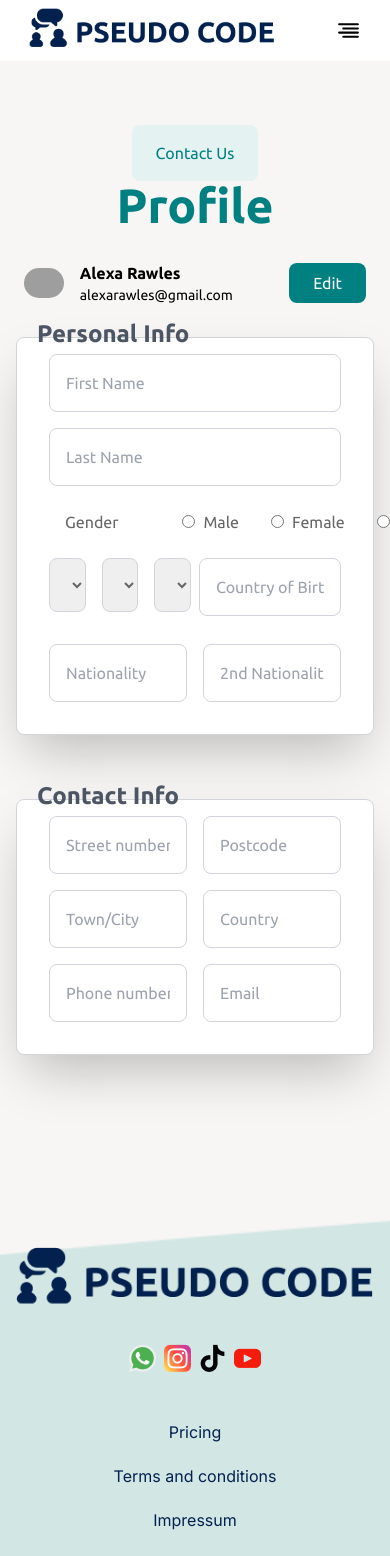
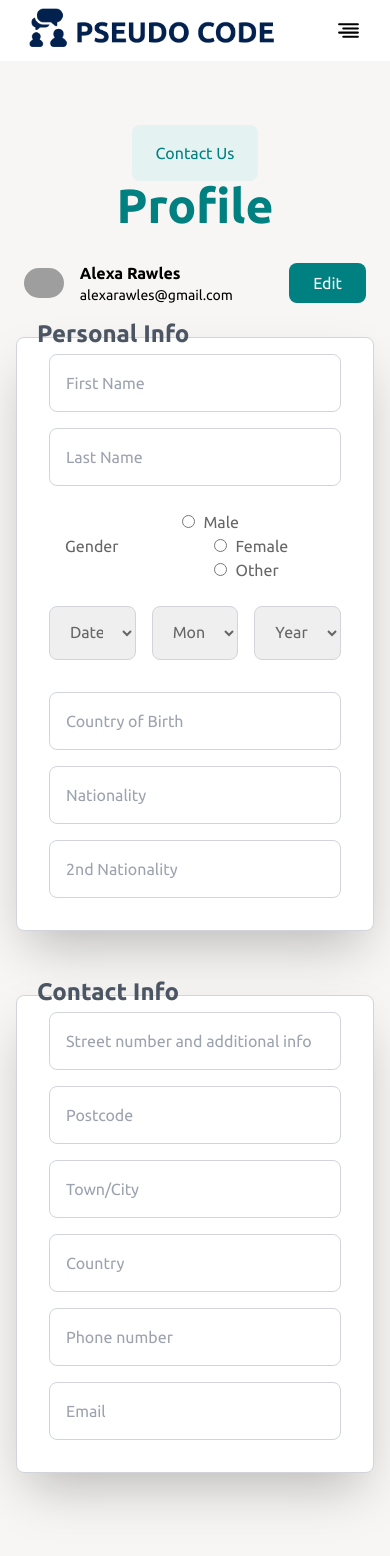
Before and after one commit to Huzaifa622/pseudo, a Next.js app: page /profile in a window 390 px wide. Shown: the top 1556 px of the page. Built offline with nearby package versions, Linux system fonts and the light colour scheme; grey boxes are pictures that could not be loaded.

Commit message:
responsive fix

```diff
--- a/src/components/Home/About1.tsx
+++ b/src/components/Home/About1.tsx
@@ -27,7 +27,7 @@ const About1 = (props: Props) => {
               accusantium doloremque laudantium, totam rem aperiam, eaque.
             </h2>
             <div className="">
-              <p className="text-base leading-[30px] text-[#6C747C] w-[90%]">
+              <p className="text-base leading-[30px] text-[#6C747C] w-full md:w-[90%]">
                 Lorem ipsum dolor sit amet, consectetur adipiscing elit. Nulla
                 vitae urna diam. Maecenas commodo sem quis vulputate hendrerit.
                 Donec sollicitudin erat at libero varius dictum. Maecenas tempus
--- a/src/components/Home/Companies.tsx
+++ b/src/components/Home/Companies.tsx
@@ -24,7 +24,7 @@ const logos = [
 ];
 const Companies = (props: Props) => {
   return (
-    <div className="flex flex-wrap justify-center gap-8 items-center p-4 py-12 ">
+    <div className="flex flex-wrap justify-center gap-8 items-center  py-12 ">
       {logos.map((l, idx) => (
         <div key={idx}>
           <Image
--- a/src/components/Home/Teachers.tsx
+++ b/src/components/Home/Teachers.tsx
@@ -29,16 +29,16 @@ const teachers = [
 
 const Teachers = (props: Props) => {
   return (
-    <div className="flex flex-col justify-center items-center gap-8 px-12 py-8">
+    <div className="flex flex-col justify-center items-center gap-8 px-2 py-8">
       <div className="flex flex-col justify-center items-end ">
-        <div className="flex justify-items-end items-end">
+        <div className="flex justify-items-end py-4 items-end">
           <button className=" text-right text-[#018080]">
             <span>See All</span>
           </button>
         </div>
-        <div className="flex flex-wrap gap-4  justify-center items-center">
+        <div className="flex flex-wrap gap-4 w-full justify-center items-center">
           {teachers.map((t, idx) => (
-            <div key={idx}>
+            <div key={idx} className="sm:w-[40%] md:w-[30%] lg:w-[22%]">
               <HomeCard
                 image={t.image}
                 title={t.title}
--- a/src/components/profile/ProfileSection.tsx
+++ b/src/components/profile/ProfileSection.tsx
@@ -62,7 +62,7 @@ const ProfileSection = (props: Props) => {
           <div className="flex">
             <div className="flex mb-4 items-center gap-16 px-4 py-2 text-[#666666]">
               <label className="">Gender</label>
-              <div className="flex space-x-8">
+              <div className="flex flex-wrap space-x-8">
                 <label className="flex items-center">
                   <input
                     type="radio"
@@ -93,8 +93,8 @@ const ProfileSection = (props: Props) => {
               </div>
             </div>
           </div>
-          <div className="flex mb-4">
-            <div className="w-1/2 flex space-x-4 mb-4 text-[#666666]">
+          <div className="flex md:flex-row gap-4 flex-col mb-4">
+            <div className="md:w-1/2 flex space-x-4 mb-4 text-[#666666]">
               <select className="w-full py-4 px-4 border border-gray-300 rounded-lg">
                 <option value="">Date</option>
                 {/* Add options for dates */}
@@ -140,7 +140,7 @@ const ProfileSection = (props: Props) => {
               </select>
             </div>
 
-            <div className="w-1/2 ml-2">
+            <div className="w-full md:w-1/2 ">
               <input
                 type="text"
                 placeholder="Country of Birth"
@@ -148,15 +148,15 @@ const ProfileSection = (props: Props) => {
               />
             </div>
           </div>
-          <div className="flex mb-4">
-            <div className="w-1/2 mr-2">
+          <div className="flex md:flex-row gap-4 flex-col mb-4">
+            <div className="md:w-1/2 ">
               <input
                 type="text"
                 placeholder="Nationality"
                 className="w-full py-4 px-4 border border-gray-300 rounded-lg"
               />
             </div>
-            <div className="w-1/2 ml-2">
+            <div className="md:w-1/2">
               <input
                 type="text"
                 placeholder="2nd Nationality"
@@ -171,15 +171,15 @@ const ProfileSection = (props: Props) => {
           Contact Info
         </label>
         <form>
-          <div className="flex mb-4">
-            <div className="w-1/2 mr-2">
+          <div className="flex md:flex-row gap-4 flex-col mb-4">
+            <div className="md:w-1/2">
               <input
                 type="text"
                 placeholder="Street number and additional info"
                 className="w-full py-4 px-4 border border-gray-300 rounded-lg"
               />
             </div>
-            <div className="w-1/2 ml-2">
+            <div className="md:w-1/2 ">
               <input
                 type="text"
                 placeholder="Postcode"
@@ -187,15 +187,15 @@ const ProfileSection = (props: Props) => {
               />
             </div>
           </div>
-          <div className="flex mb-4">
-            <div className="w-1/2 mr-2">
+          <div className="flex md:flex-row gap-4 flex-col mb-4">
+            <div className="md:w-1/2 ">
               <input
                 type="text"
                 placeholder="Town/City"
                 className="w-full py-4 px-4 border border-gray-300 rounded-lg"
               />
             </div>
-            <div className="w-1/2 ml-2">
+            <div className="md:w-1/2 ">
               <input
                 type="text"
                 placeholder="Country"
@@ -203,15 +203,15 @@ const ProfileSection = (props: Props) => {
               />
             </div>
           </div>
-          <div className="flex mb-4">
-            <div className="w-1/2 mr-2">
+          <div className="flex md:flex-row gap-4 flex-col mb-4">
+            <div className="md:w-1/2 ">
               <input
                 type="text"
                 placeholder="Phone number"
                 className="w-full py-4 px-4 border border-gray-300 rounded-lg"
               />
             </div>
-            <div className="w-1/2 ml-2">
+            <div className="md:w-1/2">
               <input
                 type="text"
                 placeholder="Email"
--- a/src/components/program-ai/AISection.tsx
+++ b/src/components/program-ai/AISection.tsx
@@ -73,7 +73,7 @@ const program = [
 const AISection = (props: Props) => {
   return (
     <div className="px-18 py-16 font-ubuntu">
-      <div className="flex justify-end px-8">
+      <div className="flex justify-center md:justify-end px-8 py-4">
         <button className="bg-[#e5f2f2] text-[#008080] px-6 py-2 rounded-lg">
           Contact Us
         </button>
@@ -126,7 +126,10 @@ const AISection = (props: Props) => {
         </div>
         <div className="flex flex-wrap justify-center items-center gap-x-8  gap-y-16">
           {program.map((p, idx) => (
-            <div key={idx}>
+            <div
+              key={idx}
+              className="w-full bg-white md:w-[40%] lg:w-[20%] border hover:shadow-2xl rounded-[20px] "
+            >
               <AICard
                 image={p.image}
                 title={p.title}
--- a/src/components/programs/ProgramSection.tsx
+++ b/src/components/programs/ProgramSection.tsx
@@ -6,8 +6,8 @@ type Props = {};
 
 const ProgramSection = (props: Props) => {
   return (
-    <div className="py-10 px-16">
-      <div className="flex gap-4 mb-8">
+    <div className="py-10 px-8">
+      <div className="flex md:flex-row flex-col gap-4 mb-8 px-4">
         <select className="flex-1  px-4 rounded-lg text-[#7E7E7E] shadow-xl py-4">
           <option value="" disabled selected>
             Select Country
@@ -28,7 +28,7 @@ const ProgramSection = (props: Props) => {
           <option value="Science">Science</option>
         </select>
       </div>
-      <div className="flex gap-4">
+      <div className="flex md:flex-row flex-col gap-4 px-4">
         <input
           type="text"
           className="flex-1  px-4 rounded-lg text-[#7E7E7E] shadow-xl py-4"
--- a/src/components/ui/HomeCard.tsx
+++ b/src/components/ui/HomeCard.tsx
@@ -10,7 +10,7 @@ type Props = {
 
 const HomeCard = ({ image, title, profession }: Props) => {
   return (
-    <div className="relative bg-white w-[313px] h-[545px] font-poppins flex flex-col  justify-center  gap-4 p-4 rounded-xl hover:shadow-xl hover:transition-all hover:duration-300 border">
+    <div className="relative bg-white  font-poppins flex flex-col  justify-center  gap-4 p-4 rounded-xl hover:shadow-xl hover:transition-all hover:duration-300 border">
       <div className="absolute bottom-16 right-8">
         <Image
           src={"/assets/Group.png"}
```
Also changed, not shown: src/components/program-ai/AICard.tsx (+19 -15 lines), src/components/programs/ProgramCard.tsx (+9 -7 lines), src/components/university/UniversityCard.tsx (+11 -8 lines).
